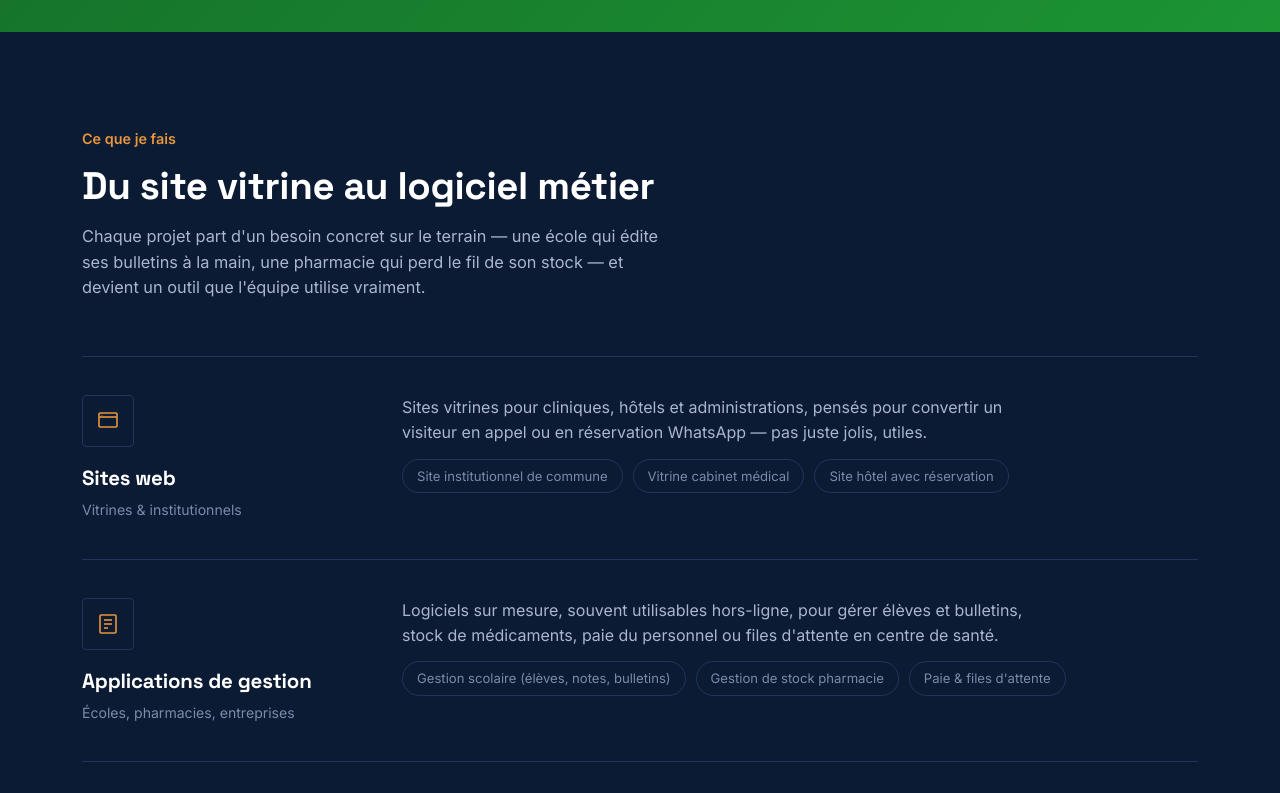
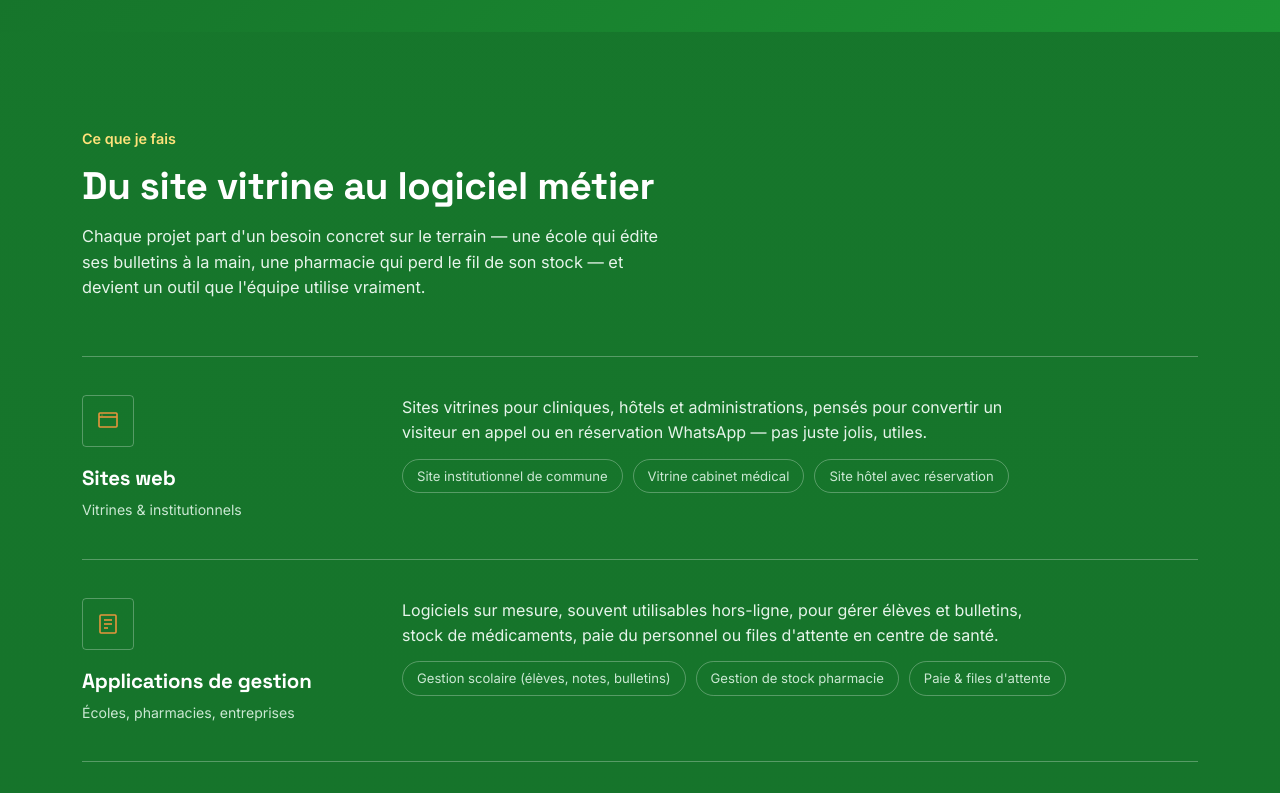
Before and after one commit to keurnjommultiservices-star/site-vitrine-consultance_it, a plain HTML site: page index.html in a window 1280 px wide. Shown: the part 787-1580 px from the top of the page. Drawn offline with Linux system fonts and the light colour scheme; files whose address does not match are found by name.

Commit message:
Add files via upload

```diff
--- a/index.html
+++ b/index.html
@@ -20,15 +20,15 @@
     --navy-950:#0b1b33;
     --navy-900:#0e2140;
     --navy-800:#16294a;
-    --navy-700:#1f3560;
+    --navy-700:rgba(255,255,255,0.28);
     --navy-green-950:#0c2620;
     --line:#2a3f66;
     --cream:#f7f4ec;
     --ink:#10203a;
     --orange:#e8953c;
     --orange-dark:#c97a28;
-    --slate:#aab6cc;
-    --slate-dim:#7c8aa8;
+    --slate:#e6f4ea;
+    --slate-dim:#cbe8d3;
     --white:#ffffff;
     --radius:2px;
     --maxw:1180px;
@@ -37,7 +37,7 @@
   html{scroll-behavior:smooth;}
   body{
     margin:0;
-    background:linear-gradient(180deg, var(--navy-950) 0%, var(--navy-950) 45%, var(--navy-green-950) 100%);
+    background:linear-gradient(180deg, #17792c 0%, #136628 100%);
     color:var(--white);
     font-family:'Inter',sans-serif;
     font-size:16px;
@@ -166,7 +166,7 @@
   /* ---------- Section shell ---------- */
   section{padding:96px 0;}
   .section-head{max-width:640px;margin-bottom:56px;}
-  .section-kicker{color:var(--orange);font-size:0.9rem;font-weight:600;margin-bottom:14px;display:block;}
+  .section-kicker{color:#ffe27a;font-size:0.9rem;font-weight:600;margin-bottom:14px;display:block;}
   .section-head h2{font-size:clamp(1.8rem,3vw,2.4rem);line-height:1.15;color:var(--white);}
   .section-head p{margin-top:16px;color:var(--slate);font-size:1.02rem;max-width:56ch;}
   .on-cream .section-head h2, .on-cream .section-kicker + h2{color:var(--ink);}
@@ -256,9 +256,9 @@
   .about-grid{display:grid;grid-template-columns:0.9fr 1.1fr;gap:64px;align-items:start;}
   .about-figure{
     border:1px solid var(--navy-700);border-radius:4px;padding:32px;
-    background:linear-gradient(180deg, var(--navy-900), var(--navy-950));
+    background:rgba(0,0,0,0.18);
   }
-  .about-figure .big-stat{font-family:'Space Grotesk',sans-serif;font-size:2.6rem;color:var(--orange);font-weight:700;}
+  .about-figure .big-stat{font-family:'Space Grotesk',sans-serif;font-size:2.6rem;color:#ffe27a;font-weight:700;}
   .about-figure .stat-label{color:var(--slate);font-size:0.92rem;margin-top:6px;}
   .about-figure hr{border:none;border-top:1px solid var(--navy-700);margin:26px 0;}
   .dual{display:flex;gap:18px;}
@@ -281,7 +281,7 @@
   .contact-actions{margin-top:32px;display:flex;gap:14px;flex-wrap:wrap;}
   .contact-card{
     border:1px solid var(--navy-700);border-radius:4px;padding:30px;
-    background:var(--navy-950);
+    background:rgba(0,0,0,0.22);
   }
   .contact-card .row{display:flex;justify-content:space-between;padding:14px 0;border-bottom:1px solid var(--navy-700);font-size:0.92rem;}
   .contact-card .row:last-child{border-bottom:none;}
```
